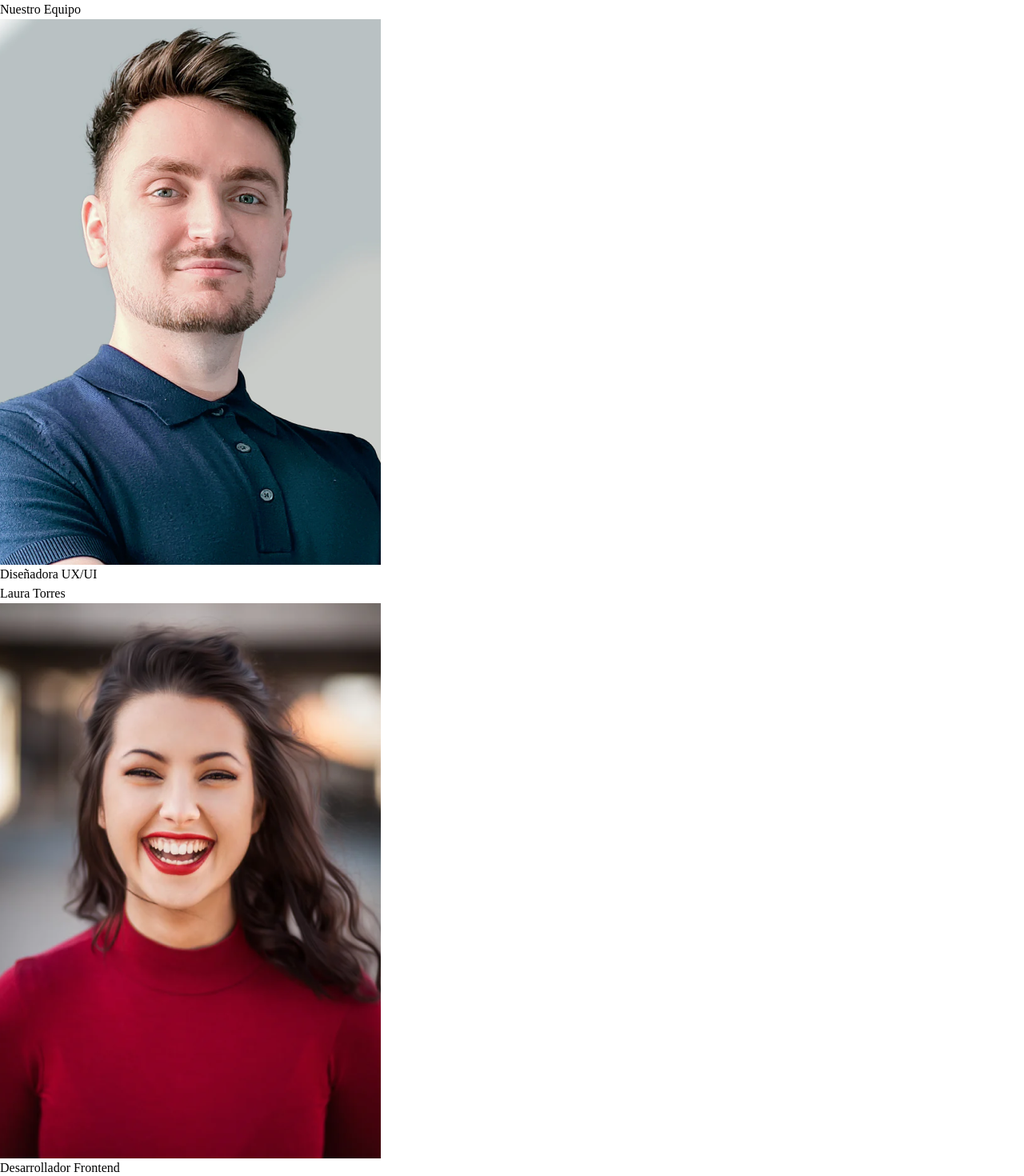
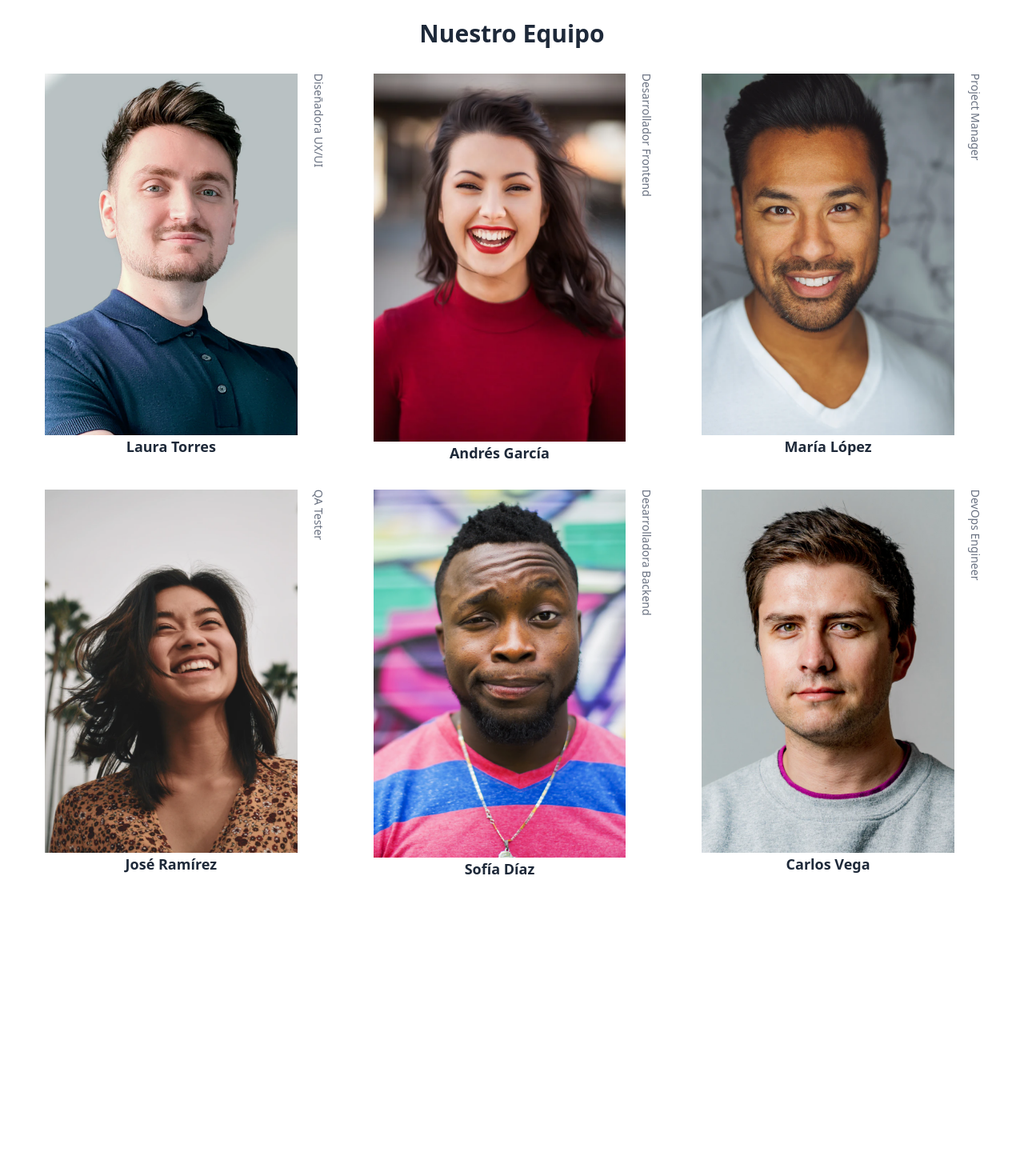
Before and after one commit to JaharlenEmanuel/practica1, a React (Vite) app: page / in a window 1280 px wide. Shown: the top 1470 px of the page at 80% size. After the commit the page ends 1124 px from the top, so only its background shows below. Built offline with nearby package versions, Linux system fonts and the light colour scheme.

Commit message:
second commit

```diff
--- a/package.json
+++ b/package.json
@@ -11,8 +11,10 @@
     "preview": "vite preview"
   },
   "dependencies": {
+    "@tailwindcss/vite": "^4.1.16",
     "react": "^19.1.1",
-    "react-dom": "^19.1.1"
+    "react-dom": "^19.1.1",
+    "tailwindcss": "^4.1.16"
   },
   "devDependencies": {
     "@eslint/js": "^9.36.0",
--- a/src/Cards.jsx
+++ b/src/Cards.jsx
@@ -1,11 +1,11 @@
 export default function Cards() {
     const team = [
-        { nom: "Laura Torres", role: `Diseñadora UX/UI`, image: "/recursos/images/photo1.png" },
-        { nom: "Andrés García", role: "Desarrollador Frontend", image: "/recursos/images/photo2.png" },
-        { nom: "María López", role: "Project Manager", image: "/recursos/images/photo3.png" },
-        { nom: "José Ramírez", role: "QA Tester", image: "/recursos/images/photo4.png" },
-        { nom: "Sofía Díaz", role: "Desarrolladora Backend", image: "/recursos/images/photo5.png" },
-        { nom: "Carlos Vega", role: "DevOps Engineer", image: "/recursos/images/photo6.png" },
+        { nom: "Laura Torres", role: `Diseñadora UX/UI`, image: "./practica1/public/recursos/images/photo1.png" },
+        { nom: "Andrés García", role: "Desarrollador Frontend", image: "./practica1/public/recursos/images/photo2.png" },
+        { nom: "María López", role: "Project Manager", image: "./practica1/public/recursos/images/photo3.png" },
+        { nom: "José Ramírez", role: "QA Tester", image: "./practica1/public/recursos/images/photo4.png" },
+        { nom: "Sofía Díaz", role: "Desarrolladora Backend", image: "./practica1/public/recursos/images/photo5.png" },
+        { nom: "Carlos Vega", role: "DevOps Engineer", image: "./practica1/public/recursos/images/photo6.png" },
     ]
 
     return (
--- a/vite.config.js
+++ b/vite.config.js
@@ -7,6 +7,6 @@ export default defineConfig({
   plugins: [react(),
   tailwindcss(),
   ],
-  base: `/practica1`
+  base: "/practica1",
 
 })
```
Also changed, not shown: 1 other file (tests, documents, lock files or other folders).
